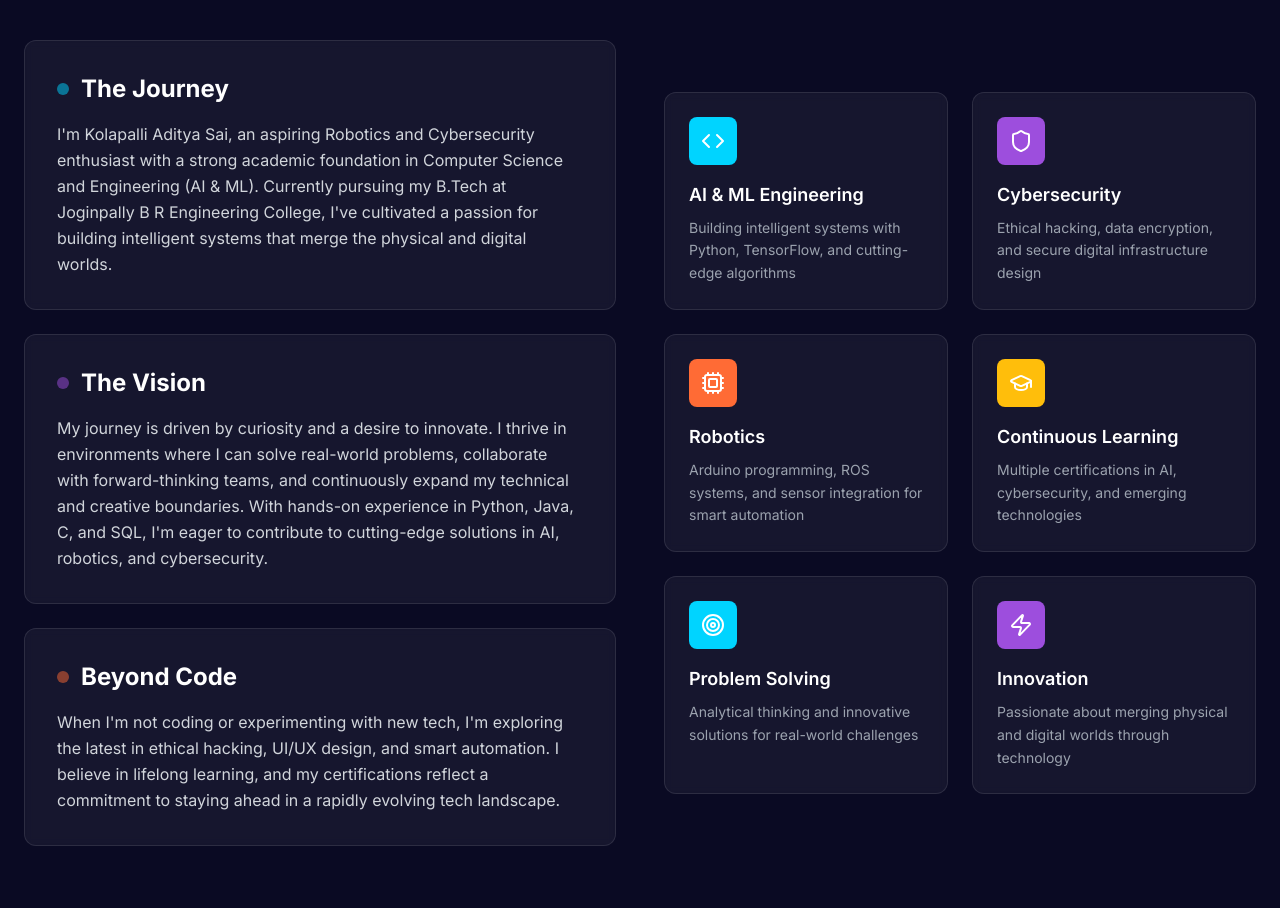
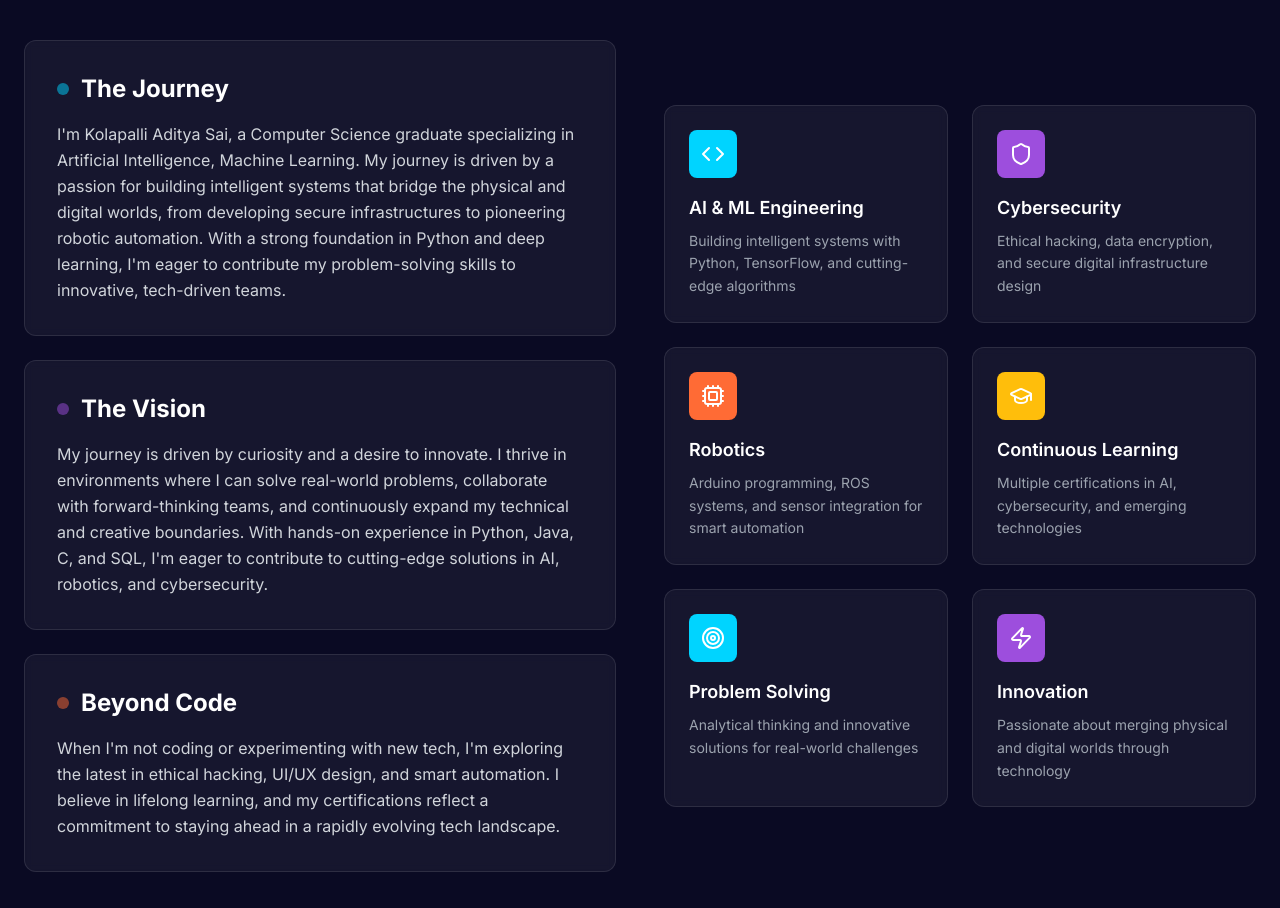
Before and after one commit to Aditya-Sai-19/Personal_Portfolio, a Next.js app: page / in a window 1280 px wide. Shown: the part 980-1888 px from the top of the page. Built offline with nearby package versions, Linux system fonts and the light colour scheme.

Commit message:
Update About.tsx

```diff
--- a/components/About.tsx
+++ b/components/About.tsx
@@ -61,7 +61,7 @@ export default function About() {
                 The Journey
               </h3>
               <p className="text-gray-300 leading-relaxed" data-macaly="about-description">
-                I'm Kolapalli Aditya Sai, an aspiring Robotics and Cybersecurity enthusiast with a strong academic foundation in Computer Science and Engineering (AI & ML). Currently pursuing my B.Tech at Joginpally B R Engineering College, I've cultivated a passion for building intelligent systems that merge the physical and digital worlds.
+                I'm Kolapalli Aditya Sai, a Computer Science graduate specializing in Artificial Intelligence, Machine Learning. My journey is driven by a passion for building intelligent systems that bridge the physical and digital worlds, from developing secure infrastructures to pioneering robotic automation. With a strong foundation in Python and deep learning, I'm eager to contribute my problem-solving skills to innovative, tech-driven teams.
               </p>
             </div>
 
```
